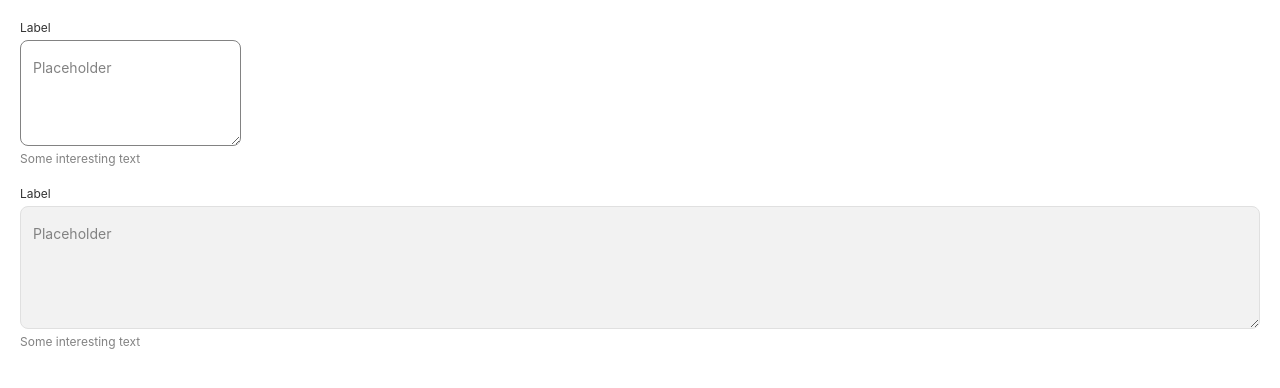
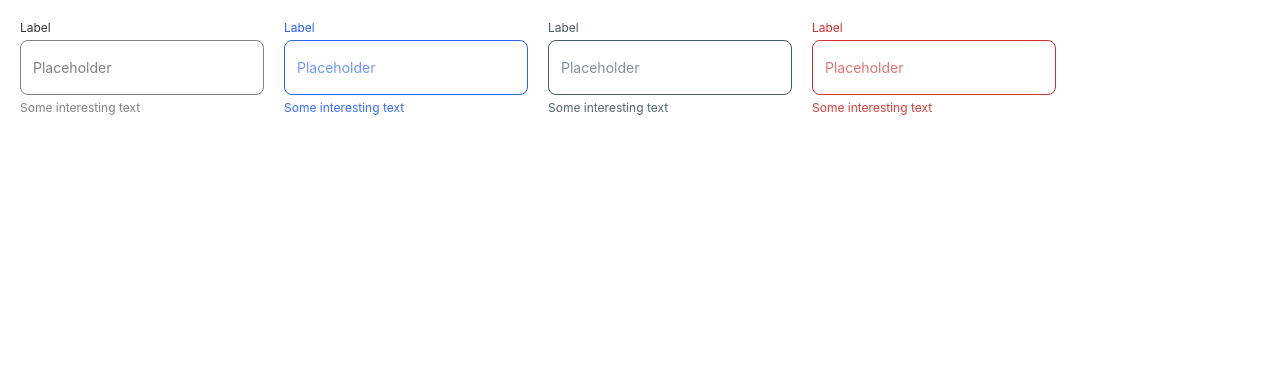
Before and after one commit to Vanaldito/input-component, a React (Vite) app: page / in a window 1280 px wide. Shown: the top 388 px of the page. Built offline with nearby package versions, Linux system fonts and the light colour scheme.

Commit message:
feat: add visual indicators on hover and focus

```diff
--- a/src/App.tsx
+++ b/src/App.tsx
@@ -6,18 +6,27 @@ export default function App() {
   return (
     <div className="inputs">
       <Input
+        type="text"
         placeholder="Placeholder"
         helperText="Some interesting text"
-        multiline
-        rows={4}
       />
       <Input
+        type="text"
         placeholder="Placeholder"
         helperText="Some interesting text"
-        fullWidth
-        multiline
-        rows={5}
-        disabled
+        color="primary"
+      />
+      <Input
+        type="text"
+        placeholder="Placeholder"
+        helperText="Some interesting text"
+        color="secondary"
+      />
+      <Input
+        type="text"
+        placeholder="Placeholder"
+        helperText="Some interesting text"
+        color="danger"
       />
     </div>
   );
--- a/src/component/Input.css
+++ b/src/component/Input.css
@@ -5,6 +5,16 @@
   --placeholder-color: #828282;
   --label-color: #333333;
   --helper-text-color: #828282;
+}
+
+.input-component--color-default:hover,
+.input-component--color-default:focus-within {
+  --border-color: #222222;
+}
+
+.input-component--color-default:focus-within {
+  --label-color: #222222;
+  --helper-text-color: #222222;
 }
 
 .input-component--color-primary {
@@ -16,6 +26,16 @@
   --helper-text-color: #2962ffee;
 }
 
+.input-component--color-primary:hover,
+.input-component--color-primary:focus-within {
+  --border-color: #2942bf;
+}
+
+.input-component--color-primary:focus-within {
+  --label-color: #2942cf;
+  --helper-text-color: #2942cf;
+}
+
 .input-component--color-secondary {
   --fg-color: #333333;
   --bg-color: #ffffff;
@@ -25,6 +45,16 @@
   --helper-text-color: #455a64ee;
 }
 
+.input-component--color-secondary:hover,
+.input-component--color-secondary:focus-within {
+  --border-color: #000000;
+}
+
+.input-component--color-secondary:focus-within {
+  --label-color: #000000;
+  --helper-text-color: #000000;
+}
+
 .input-component--color-danger {
   --fg-color: #a32f2f;
   --bg-color: #ffffff;
@@ -32,6 +62,16 @@
   --placeholder-color: #d32f2faa;
   --label-color: #d32f2f;
   --helper-text-color: #d32f2fee;
+}
+
+.input-component--color-danger:hover,
+.input-component--color-danger:focus-within {
+  --border-color: #931f1f;
+}
+
+.input-component--color-danger:focus-within {
+  --label-color: #931f1f;
+  --helper-text-color: #931f1f;
 }
 
 .input-component {
@@ -47,6 +87,7 @@
 .input-component textarea {
   font-size: 1.4rem;
   border: 1px solid var(--border-color);
+  outline: none;
   border-radius: 8px;
   color: var(--fg-color);
   background-color: var(--bg-color);
```
